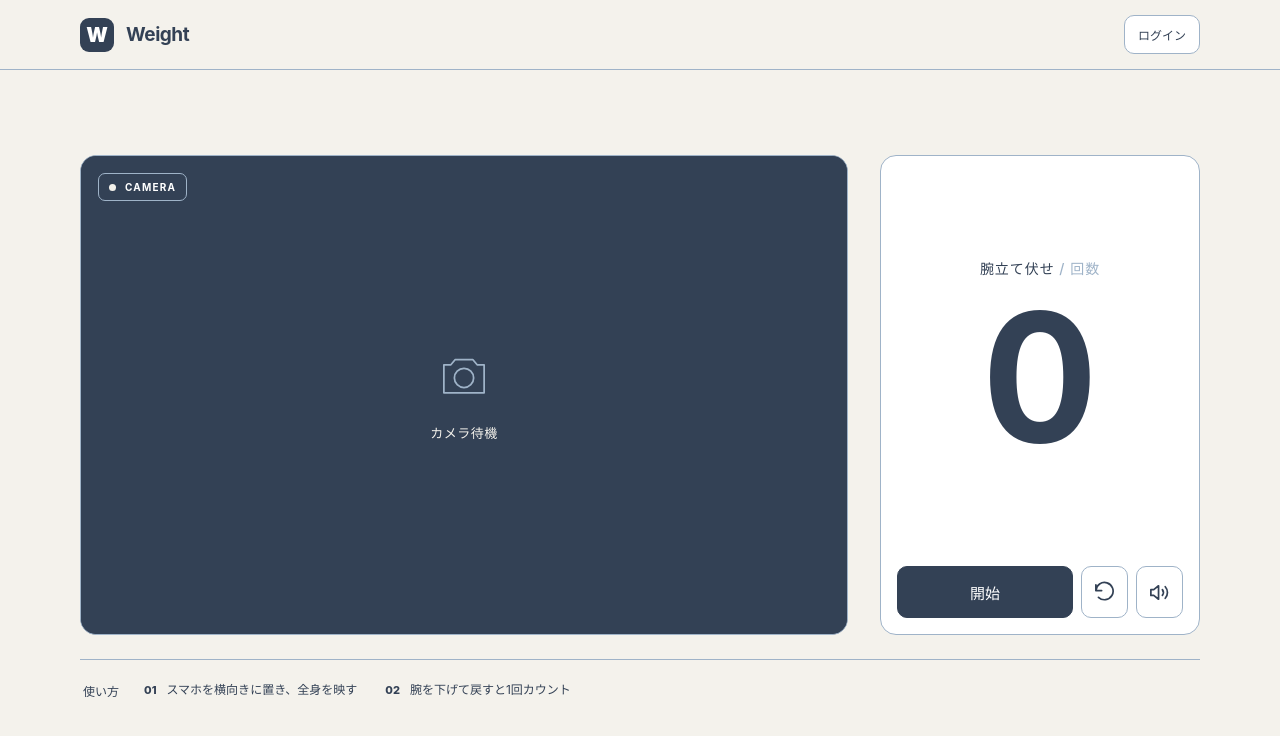
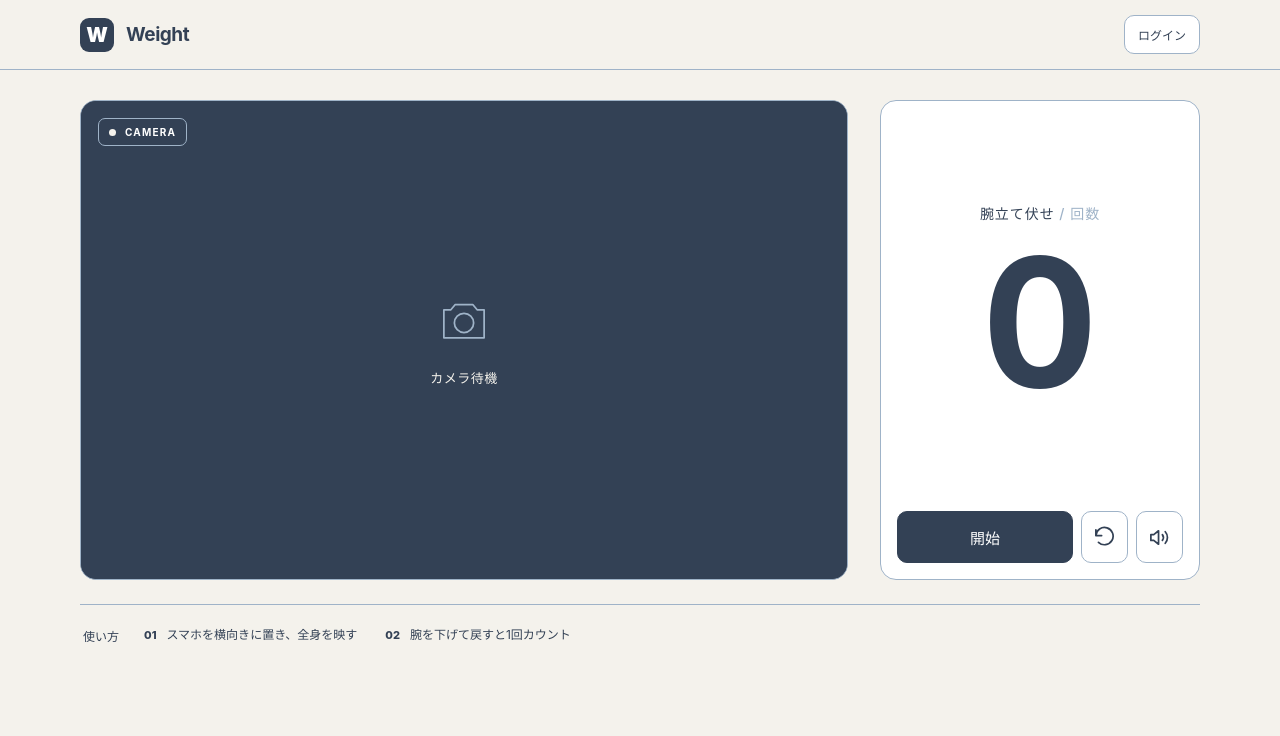
Before and after one commit to Iam-2squared/Weight, a React (Vite) app: page / in a window 1280 px wide. Shown: the top 736 px of the page. Built offline with nearby package versions, Linux system fonts and the light colour scheme; no server answers.

Commit message:
fix(pwa): respect iPhone standalone safe area and keep top content scrollable

```diff
--- a/src/styles.css
+++ b/src/styles.css
@@ -6,16 +6,18 @@
   background: #F4F2EC;
 }
 *, *::before, *::after { box-sizing: border-box; }
-html { min-height: 100%; }
-body { margin: 0; min-width: 320px; }
+html { min-height: 100%; overflow-x: hidden; overflow-y: auto; }
+body { margin: 0; min-width: 320px; min-height: 100%; overflow-x: hidden; overflow-y: auto; }
+#root { min-height: 100%; }
 button { font: inherit; cursor: pointer; -webkit-tap-highlight-color: transparent; touch-action: manipulation; }
 button:focus-visible { outline: 3px solid #9FB3C8; outline-offset: 3px; }
 button:disabled { opacity: .55; cursor: wait; }
-.app-shell { min-height: 100svh; display: flex; flex-direction: column; }
+.app-shell { min-height: 100svh; min-height: 100dvh; height: auto; display: flex; flex-direction: column; overflow: visible; }
 .app-header {
-  width: 100%; min-height: 70px;
+  width: 100%; min-height: calc(70px + env(safe-area-inset-top, 0px));
+  flex-shrink: 0; position: relative; z-index: 6;
   display: flex; align-items: center; justify-content: space-between; gap: 12px;
-  padding: 13px max(22px, calc((100vw - 1120px) / 2));
+  padding: calc(13px + env(safe-area-inset-top, 0px)) max(22px, calc((100vw - 1120px) / 2)) 13px;
   border-bottom: 1px solid #9FB3C8;
   background: #F4F2EC;
 }
@@ -26,9 +28,10 @@ button:disabled { opacity: .55; cursor: wait; }
   font-size: 20px; font-weight: 900; letter-spacing: -.1em; padding-right: 2px;
 }
 .app-main {
-  flex: 1; width: 100%; display: flex; flex-direction: column;
-  align-items: center; justify-content: center;
-  padding: 30px 22px 44px;
+  flex: 1 0 auto; width: 100%; min-height: 0;
+  display: flex; flex-direction: column;
+  align-items: center; justify-content: flex-start;
+  padding: 30px 22px calc(44px + env(safe-area-inset-bottom, 0px));
 }
 .workout {
   width: min(1120px, 100%);
@@ -139,10 +142,16 @@ button:disabled { opacity: .55; cursor: wait; }
 }
 .quick-guide-steps p span { color: #334155; font-size: 11px; font-weight: 780; }
 @media (max-width: 760px) {
-  .app-header { min-height: 60px; padding: 10px 18px; }
+  .app-header {
+    min-height: calc(60px + env(safe-area-inset-top, 0px));
+    padding: calc(10px + env(safe-area-inset-top, 0px)) 18px 10px;
+  }
   .wordmark { font-size: 17px; }
   .mark { width: 30px; height: 30px; font-size: 18px; }
-  .app-main { align-items: center; justify-content: flex-start; padding: 22px 16px calc(30px + env(safe-area-inset-bottom)); }
+  .app-main {
+    align-items: center; justify-content: flex-start;
+    padding: 22px 16px calc(30px + env(safe-area-inset-bottom, 0px));
+  }
   .workout { max-width: 540px; grid-template-columns: 1fr; gap: 18px; }
   .camera { aspect-ratio: 4 / 3; border-radius: 13px; }
   .counter-panel { gap: 12px; min-height: 0; padding: 16px; border-radius: 13px; }
@@ -174,11 +183,13 @@ button:disabled { opacity: .55; cursor: wait; }
 .log-out-label { color: #64748B; font-size: 11px; }
 .login-backdrop {
   position: fixed; z-index: 20; inset: 0; background: #334155b8;
-  display: grid; place-items: center; padding: 18px;
+  display: flex; align-items: safe center; justify-content: center;
+  overflow-y: auto; -webkit-overflow-scrolling: touch;
+  padding: calc(18px + env(safe-area-inset-top, 0px)) 18px calc(18px + env(safe-area-inset-bottom, 0px));
 }
 .login-modal {
   background: #FFFFFF; color: #334155; border: 1px solid #9FB3C8;
-  border-radius: 16px; padding: 26px; width: min(420px, 100%);
+  border-radius: 16px; padding: 26px; width: min(420px, 100%); margin: auto;
   box-shadow: 0 18px 75px #33415544;
 }
 .login-heading { display: flex; align-items: flex-start; justify-content: space-between; gap: 12px; }
```
